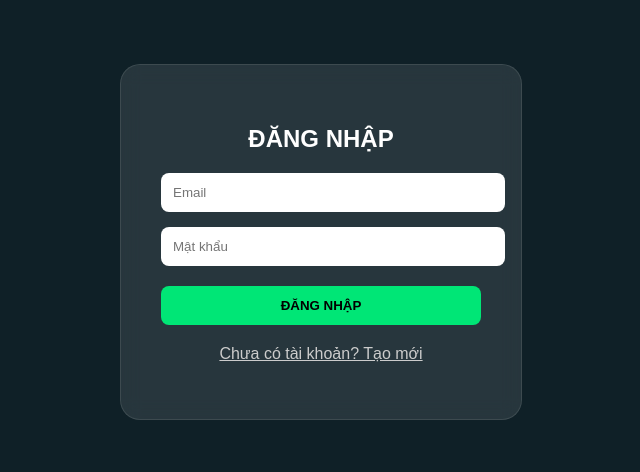
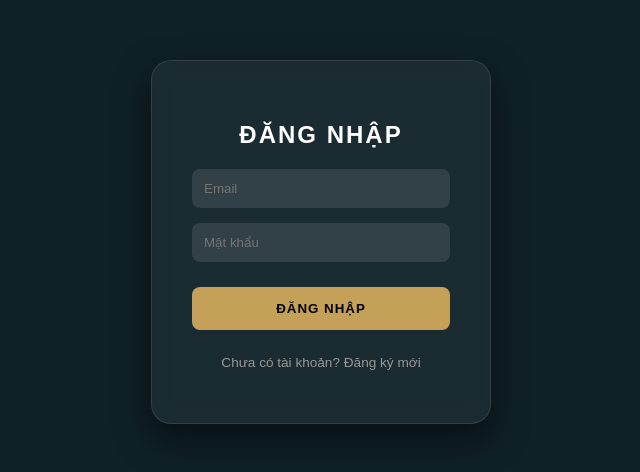
Before and after one commit to khanhpc/canhbaokhidoc, a React (Create React App) app: page /login in a window 1280 px wide. Shown: the part 158-630 px from the top of the page, without its empty margins (319-959 px from the left). Built offline with nearby package versions, Linux system fonts and the light colour scheme; no server answers.

Commit message:
13-4-2026

```diff
--- a/src/components/Auth.js
+++ b/src/components/Auth.js
@@ -9,34 +9,50 @@ import {
 function Auth() {
   const [email, setEmail] = useState("");
   const [pass, setPass] = useState("");
+  const [confirmPass, setConfirmPass] = useState(""); // State mới cho Xác nhận mật khẩu
   const [isRegister, setIsRegister] = useState(false);
+  const [isLoading, setIsLoading] = useState(false);
+  const [errMsg, setErrMsg] = useState("");
   const navigate = useNavigate();
 
   const handleAuth = async (e) => {
     e.preventDefault();
+
+    // 1. Lọc sạch khoảng trắng ở email
+    const cleanEmail = email.trim();
+
+    // 2. Kiểm tra mật khẩu nhập lại nếu đang ở chế độ Đăng ký
+    if (isRegister && pass !== confirmPass) {
+      setErrMsg("❌ Mật khẩu xác nhận không khớp!");
+      return; // Dừng lại luôn, không gọi Firebase nữa
+    }
+
+    setIsLoading(true);
+    setErrMsg("");
+
     try {
       if (isRegister) {
-        await createUserWithEmailAndPassword(auth, email, pass);
-        alert("Đăng ký thành công!");
+        await createUserWithEmailAndPassword(auth, cleanEmail, pass);
+        // Đăng ký xong thì chuyển trang luôn, không cần alert nữa cho mượt
       } else {
-        await signInWithEmailAndPassword(auth, email, pass);
+        await signInWithEmailAndPassword(auth, cleanEmail, pass);
       }
+      // 3. Thành công là chuyển trang luôn, component sẽ tự huỷ
       navigate("/");
     } catch (error) {
-      // --- SỬA ĐOẠN NÀY ĐỂ BÁO LỖI TIẾNG VIỆT ---
-      console.error("Lỗi đăng nhập:", error.code); // In mã lỗi ra xem cho chắc
+      console.error("Lỗi đăng nhập:", error.code);
+      if (error.code === 'auth/invalid-credential' || error.code === 'auth/user-not-found' || error.code === 'auth/wrong-password') {
+        setErrMsg("❌ Sai Email hoặc Mật khẩu! Vui lòng kiểm tra lại.");
+      } else if (error.code === 'auth/invalid-email') {
+        setErrMsg("❌ Định dạng Email không hợp lệ.");
+      } else if (error.code === 'auth/missing-password') {
+        setErrMsg("❌ Vui lòng nhập mật khẩu.");
+      } else {
+        setErrMsg("⚠️ Lỗi hệ thống: " + error.message);
+      }
 
-      if (error.code === 'auth/invalid-credential' || error.code === 'auth/user-not-found' || error.code === 'auth/wrong-password') {
-        alert("❌ Sai Email hoặc Mật khẩu! Vui lòng kiểm tra lại.");
-      } else if (error.code === 'auth/email-already-in-use') {
-        alert("⚠️ Email này đã được đăng ký rồi. Hãy chuyển sang Đăng nhập.");
-      } else if (error.code === 'auth/weak-password') {
-        alert("⚠️ Mật khẩu yếu quá (phải trên 6 ký tự).");
-      } else if (error.code === 'auth/too-many-requests') {
-        alert("⛔ Bạn thử sai nhiều quá. Hãy đợi một chút rồi thử lại.");
-      } else {
-        alert("Lỗi hệ thống: " + error.message);
-      }
+      // 4. Chỉ tắt Loading khi có lỗi (để người dùng còn bấm thử lại)
+      setIsLoading(false);
     }
   };
 
@@ -52,79 +68,132 @@ function Auth() {
         fontFamily: "sans-serif",
       }}
     >
+      <style>
+        {`
+          input:-webkit-autofill,
+          input:-webkit-autofill:hover,
+          input:-webkit-autofill:focus,
+          input:-webkit-autofill:active{
+              -webkit-box-shadow: 0 0 0 30px rgba(255,255,255,0.1) inset !important;
+              -webkit-text-fill-color: white !important;
+              transition: background-color 5000s ease-in-out 0s;
+          }
+        `}
+      </style>
+
       <form
         onSubmit={handleAuth}
         style={{
-          background: "rgba(255,255,255,0.1)",
+          background: "rgba(255,255,255,0.05)",
           padding: "40px",
           borderRadius: "20px",
-          width: "320px",
+          width: "100%",
+          maxWidth: "340px",
+          boxSizing: "border-box",
           backdropFilter: "blur(10px)",
           border: "1px solid rgba(255,255,255,0.1)",
+          boxShadow: "0 15px 35px rgba(0,0,0,0.5)",
+          transition: "all 0.3s ease", // Giúp hiệu ứng đổi Form mượt hơn
         }}
       >
-        <h2 style={{ textAlign: "center", marginBottom: "20px" }}>
+        <h2 style={{ textAlign: "center", marginBottom: "20px", letterSpacing: "2px" }}>
           {isRegister ? "ĐĂNG KÝ" : "ĐĂNG NHẬP"}
         </h2>
+
+        {errMsg && (
+          <div style={{
+            background: "rgba(255, 59, 48, 0.1)", color: "#ff3b30", padding: "10px",
+            borderRadius: "8px", marginBottom: "15px", fontSize: "0.85rem",
+            textAlign: "center", border: "1px solid rgba(255, 59, 48, 0.3)"
+          }}>
+            {errMsg}
+          </div>
+        )}
+
         <input
           type="email"
+          name="email"
+          autoComplete="username email"
           placeholder="Email"
           value={email}
           onChange={(e) => setEmail(e.target.value)}
+          disabled={isLoading}
           style={{
-            width: "100%",
-            padding: "12px",
-            marginBottom: "15px",
-            borderRadius: "8px",
-            border: "none",
+            width: "100%", padding: "12px", marginBottom: "15px",
+            borderRadius: "8px", border: "none", boxSizing: "border-box",
+            background: "rgba(255,255,255,0.1)", color: "#fff", outline: "none"
           }}
           required
         />
+
         <input
           type="password"
+          name="password"
+          autoComplete={isRegister ? "new-password" : "current-password"}
           placeholder="Mật khẩu"
           value={pass}
           onChange={(e) => setPass(e.target.value)}
+          disabled={isLoading}
           style={{
-            width: "100%",
-            padding: "12px",
-            marginBottom: "20px",
-            borderRadius: "8px",
-            border: "none",
+            width: "100%", padding: "12px",
+            marginBottom: isRegister ? "15px" : "25px", // Đổi khoảng cách tuỳ trạng thái
+            borderRadius: "8px", border: "none", boxSizing: "border-box",
+            background: "rgba(255,255,255,0.1)", color: "#fff", outline: "none"
           }}
           required
         />
+
+        {/* Ô XÁC NHẬN MẬT KHẨU - Chỉ hiện khi Đăng Ký */}
+        {isRegister && (
+          <input
+            type="password"
+            name="confirm-password"
+            autoComplete="new-password"
+            placeholder="Nhập lại mật khẩu"
+            value={confirmPass}
+            onChange={(e) => setConfirmPass(e.target.value)}
+            disabled={isLoading}
+            style={{
+              width: "100%", padding: "12px", marginBottom: "25px",
+              borderRadius: "8px", border: "none", boxSizing: "border-box",
+              background: "rgba(255,255,255,0.1)", color: "#fff", outline: "none"
+            }}
+            required={isRegister} // Cực quan trọng: Chuyển sang đăng nhập thì ko bắt buộc nhập ô này
+          />
+        )}
+
         <button
           type="submit"
+          disabled={isLoading}
           style={{
-            width: "100%",
-            padding: "12px",
-            background: "#00e676",
-            color: "#000",
-            border: "none",
-            borderRadius: "8px",
-            cursor: "pointer",
-            fontWeight: "bold",
+            width: "100%", padding: "14px",
+            background: isLoading ? "#555" : "#C5A059",
+            color: isLoading ? "#aaa" : "#000",
+            border: "none", borderRadius: "8px",
+            cursor: isLoading ? "not-allowed" : "pointer",
+            fontWeight: "bold", letterSpacing: "1px", transition: "all 0.3s"
           }}
         >
-          {isRegister ? "ĐĂNG KÝ NGAY" : "ĐĂNG NHẬP"}
+          {isLoading ? "ĐANG XỬ LÝ..." : (isRegister ? "TẠO TÀI KHOẢN" : "ĐĂNG NHẬP")}
         </button>
+
         <p
-          onClick={() => setIsRegister(!isRegister)}
+          onClick={() => {
+            if (!isLoading) {
+              setIsRegister(!isRegister);
+              setErrMsg(""); // Bấm chuyển qua lại thì xoá lỗi cũ đi cho sạch
+            }
+          }}
           style={{
-            marginTop: "20px",
-            cursor: "pointer",
-            textAlign: "center",
-            color: "#ccc",
-            textDecoration: "underline",
+            marginTop: "25px", cursor: isLoading ? "default" : "pointer",
+            textAlign: "center", color: "#999", fontSize: "0.85rem"
           }}
         >
-          {isRegister
-            ? "Đã có tài khoản? Đăng nhập"
-            : "Chưa có tài khoản? Tạo mới"}
+          {isRegister ? "Đã có tài khoản? Đăng nhập ngay" : "Chưa có tài khoản? Đăng ký mới"}
         </p>
       </form>
     </div>
   );
 }
+
 export default Auth;
--- a/src/components/Dashboard.js
+++ b/src/components/Dashboard.js
@@ -4,7 +4,6 @@ import { ref, onValue, set, push, remove } from "firebase/database";
 import { signOut } from "firebase/auth";
 import SensorCard from "./SensorCard";
 
-// --- 1. DEVICE ITEM (ĐÃ SỬA XÓA SẠCH + CĂN CHỈNH ĐẸP) ---
 const DeviceItem = ({ deviceId, deviceName, userId, onViewKey }) => {
   const [deviceData, setDeviceData] = useState(null);
 
@@ -16,17 +15,14 @@ const DeviceItem = ({ deviceId, deviceName, userId, onViewKey }) => {
     return () => unsubscribe();
   }, [deviceId]);
 
-  // --- HÀM XÓA MỚI (XÓA CẢ GỐC LẪN NGỌN) ---
   const handleDelete = () => {
     if (
       window.confirm(
         `CẢNH BÁO: Bạn có chắc muốn xóa VĨNH VIỄN thiết bị "${deviceName}"?\nDữ liệu trên Firebase cũng sẽ mất!`,
       )
     ) {
-      // 1. Xóa liên kết trong tài khoản User
       remove(ref(db, `users/${userId}/${deviceId}`));
 
-      // 2. Xóa luôn dữ liệu gốc trong nhánh devices
       remove(ref(db, `devices/${deviceId}`));
     }
   };
@@ -48,7 +44,6 @@ const DeviceItem = ({ deviceId, deviceName, userId, onViewKey }) => {
     ? Number(deviceData.smokeLevel).toFixed(1)
     : 0;
 
-  // Style đặc biệt khi cháy
   const containerStyle = isDanger
     ? {
         ...styles.cardContainer,
@@ -378,7 +373,6 @@ function Dashboard({ user }) {
   );
 }
 
-// --- CSS STYLES (ĐÃ CĂN CHỈNH THẲNG HÀNG) ---
 const styles = {
   pageWrapper: {
     background: "#1c1c1d",
@@ -424,7 +418,6 @@ const styles = {
     gap: "20px",
   },
 
-  // CARD CONTAINER
   cardContainer: {
     background: "#1e1e1e",
     padding: "20px",
@@ -457,12 +450,11 @@ const styles = {
     borderRadius: "15px",
     display: "flex",
     flexDirection: "column",
-    gap: "10px", // Cách nhau 10px
+    gap: "10px",
   },
-  // Mỗi hàng control (Dùng Flex Row)
   controlRow: {
     display: "flex",
-    gap: "10px", // Các nút cách nhau 10px
+    gap: "10px",
   },
 
   miniBtn: {
@@ -476,7 +468,6 @@ const styles = {
     cursor: "pointer",
   },
 
-  // CÁC NÚT BẤM (Dùng flex: 1 để tự co giãn đều nhau)
   viewKeyBtn: {
     flex: 1, // Tự giãn đều
     padding: "10px",
@@ -489,7 +480,7 @@ const styles = {
     cursor: "pointer",
   },
   deleteBtn: {
-    width: "100%", // Nút xóa full chiều ngang
+    width: "100%",
     padding: "10px",
     background: "transparent",
     border: "1px solid #ff5252",
--- a/src/components/SensorCard.js
+++ b/src/components/SensorCard.js
@@ -1,127 +1,128 @@
-// src/components/SensorCard.js
 import React from 'react';
 
-// Bỏ title2 đi, chỉ cần title là đủ
-function SensorCard({ title, value, unit, isDanger }) {
-
-  let statusText = "";
-  let adviceList = [];
+const SensorCard = ({ title = "THIẾT BỊ", value = 0, unit = "%", isDanger = false }) => {
+  // 1. Xử lý Logic lời khuyên (Đảm bảo luôn có dữ liệu, không lo crash map)
+  let statusText = "🛡️ AN TOÀN";
+  let adviceList = ["✅ Hệ thống hoạt động ổn định.", "✅ Chỉ số trong ngưỡng cho phép."];
 
   if (isDanger) {
     statusText = "⚠️ NGUY HIỂM!";
-    if (title === "KHÍ GAS") {
+    // Chuyển title về chữ hoa để so sánh cho chính xác
+    const upperTitle = title.toUpperCase();
+    if (upperTitle.includes("GAS")) {
       adviceList = [
-            "🔥 CẢNH BÁO: RÒ RỈ KHÍ GAS ĐẬM ĐẶC!",
+        "🔥 CẢNH BÁO: RÒ RỈ KHÍ GAS!",
         "🚫 TUYỆT ĐỐI KHÔNG: Bật lửa, hút thuốc.",
-            "⚡ KHÔNG DÙNG ĐIỆN: Không bật tắt công tắc.",
-            "💨 MỞ CỬA NGAY: Thông gió toàn bộ khu vực.",
-            "📞 GỌI HỖ TRỢ: Gọi người thân hoặc thợ."
+        "⚡ KHÔNG DÙNG ĐIỆN: Tránh tia lửa điện.",
+        "💨 MỞ CỬA NGAY: Thông gió khu vực."
+      ];
+    } else {
+      adviceList = [
+        "🔥 CẢNH BÁO: PHÁT HIỆN LỬA/KHÓI!",
+        "🧯 DẬP LỬA NGAY: Dùng bình chữa cháy.",
+        "🏃 SƠ TÁN: Di chuyển đến nơi an toàn.",
+        "📞 GỌI 114: Nếu mất kiểm soát."
       ];
     }
-    else {
-        adviceList = [
-            "🔥 CẢNH BÁO: PHÁT HIỆN CÓ LỬA/KHÓI!",
-            "🧯 DẬP LỬA NGAY: Dùng bình chữa cháy.",
-            "🏃 SƠ TÁN: Đưa người già trẻ nhỏ ra ngoài.",
-            "📞 GỌI 114: Nếu đám cháy mất kiểm soát."
-        ];
-    }
-  } else {
-    statusText = "🛡️ AN TOÀN";
-    adviceList = [
-        "✅ Hệ thống hoạt động ổn định.",
-        "✅ Chỉ số trong ngưỡng cho phép."
-    ];
   }
 
-  const radius = 70;
-  const stroke = 15;
-  const normalizedRadius = radius - stroke * 2;
+  // 2. Tính toán SVG (Đã fix để không bị NaN)
+  const safeValue = isNaN(value) ? 0 : Math.min(Math.max(value, 0), 100);
+  const radius = 65;
+  const strokeWidth = 5;
+  const normalizedRadius = radius - strokeWidth;
   const circumference = normalizedRadius * 2 * Math.PI;
-  const strokeDashoffset = circumference - ((Math.min(value, 100) / 100) * circumference);
-
-  const color = isDanger ? '#ff5252' : '#00e676';
-  const shadowColor = isDanger ? 'rgba(255, 82, 82, 0.6)' : 'rgba(0, 230, 118, 0.4)';
+  const strokeDashoffset = circumference - (safeValue / 100) * circumference;
 
   return (
     <div style={{
-      background: 'rgba(255, 255, 255, 0.1)',
-      backdropFilter: 'blur(10px)',
+      background: 'linear-gradient(165deg, #121418 0%, #050505 100%)',
       borderRadius: '20px',
-      padding: '20px',
-      margin: '10px 0', // Giảm margin ngang về 0 để đỡ bị lệch trên đt
-
-      // --- SỬA CHỖ NÀY ĐỂ RESPONSIVE ---
-      width: '100%',        // Chiếm hết chiều rộng của khung chứa nó
-      maxWidth: '360px',    // Nhưng không to quá 360px (trên máy tính bảng)
+      padding: '25px 20px',
+      margin: '10px auto',
+      width: '95%',
+      maxWidth: '320px', // Bóp lại để không bị thô trên màn hình to
       boxSizing: 'border-box',
-      // --------------------------------
-
-      boxShadow: `0 8px 32px 0 rgba(0, 0, 0, 0.37)`,
-      border: `1px solid rgba(255, 255, 255, 0.18)`,
+      border: `1px solid ${isDanger ? 'rgba(255, 59, 48, 0.4)' : 'rgba(197, 160, 89, 0.2)'}`,
+      boxShadow: '0 20px 40px rgba(0,0,0,0.6)',
       display: 'flex',
       flexDirection: 'column',
       alignItems: 'center',
       position: 'relative',
-      overflow: 'hidden',
-      transition: 'all 0.3s ease'
+      fontFamily: '-apple-system, system-ui, sans-serif',
+      overflow: 'hidden'
     }}>
 
+      {/* Chỉ báo Danger phía trên */}
       {isDanger && (
         <div style={{
-          position: 'absolute', top: 0, left: 0, right: 0, bottom: 0,
-          backgroundColor: 'rgba(255, 0, 0, 0.15)',
-          animation: 'pulse 0.8s infinite alternate',
-          zIndex: 0
+          position: 'absolute', top: 0, left: 0, width: '100%', height: '3px',
+          background: 'linear-gradient(90deg, transparent, #ff3b30, transparent)',
+          boxShadow: '0 0 10px #ff3b30', zIndex: 1
         }} />
       )}
 
+      {/* Header */}
+      <div style={{ width: '100%', display: 'flex', justifyContent: 'space-between', marginBottom: '20px' }}>
+        <span style={{ color: '#666', fontSize: '0.6rem', letterSpacing: '2px', textTransform: 'uppercase', fontWeight: 'bold' }}>
+          MONITOR
+        </span>
+        <span style={{ color: isDanger ? '#ff3b30' : '#C5A059', fontSize: '0.6rem', fontWeight: 'bold' }}>
+          ● LIVE
+        </span>
+      </div>
+
       <h3 style={{
-        color: '#ffffff', fontSize: '1.2rem', marginBottom: '20px', letterSpacing: '1px',
-        textTransform: 'uppercase', borderBottom: '1px solid rgba(255,255,255,0.2)',
-        paddingBottom: '10px', width: '100%', textAlign: 'center', zIndex: 2
+        color: '#fff', fontSize: '0.9rem', fontWeight: '500', marginBottom: '25px',
+        letterSpacing: '2px', textTransform: 'uppercase'
       }}>
         {title}
       </h3>
 
-      <div style={{ position: 'relative', width: '160px', height: '160px', zIndex: 2, marginBottom: '20px' }}>
-        <svg height="160" width="160" style={{ transform: 'rotate(-90deg)' }}>
-          <circle stroke="rgba(255, 255, 255, 0.1)" strokeWidth={stroke} fill="transparent" r={normalizedRadius} cx="80" cy="80" />
-          <circle stroke={color} strokeWidth={stroke} strokeDasharray={circumference + ' ' + circumference}
-            style={{ strokeDashoffset, transition: 'stroke-dashoffset 0.5s ease-in-out', filter: `drop-shadow(0 0 10px ${color})` }}
-            strokeLinecap="round" fill="transparent" r={normalizedRadius} cx="80" cy="80"
+      {/* Vòng Gauge đã tinh chỉnh */}
+      <div style={{ position: 'relative', width: '130px', height: '130px', marginBottom: '25px' }}>
+        <svg height="130" width="130" style={{ transform: 'rotate(-90deg)' }}>
+          <circle stroke="#1a1c1e" strokeWidth={strokeWidth} fill="transparent" r={normalizedRadius} cx="65" cy="65" />
+          <circle
+            stroke={isDanger ? '#ff3b30' : '#C5A059'}
+            strokeWidth={strokeWidth}
+            strokeDasharray={circumference + ' ' + circumference}
+            style={{
+              strokeDashoffset,
+              transition: 'stroke-dashoffset 1s cubic-bezier(0.4, 0, 0.2, 1)'
+            }}
+            strokeLinecap="butt" fill="transparent" r={normalizedRadius} cx="65" cy="65"
           />
         </svg>
         <div style={{ position: 'absolute', top: '50%', left: '50%', transform: 'translate(-50%, -50%)', textAlign: 'center' }}>
-          <div style={{ fontSize: '2.5rem', fontWeight: 'bold', color: '#fff' }}>{value}</div>
-          <div style={{ fontSize: '1rem', color: '#ccc' }}>{unit}</div>
+          <div style={{ fontSize: '2.4rem', fontWeight: '200', color: '#fff' }}>{safeValue}</div>
+          <div style={{ fontSize: '0.6rem', color: '#555', textTransform: 'uppercase', letterSpacing: '1px' }}>{unit}</div>
         </div>
       </div>
 
+      {/* Trạng thái */}
       <div style={{
-          marginBottom: '15px', padding: '5px 20px', borderRadius: '50px',
-          fontWeight: 'bold', background: isDanger ? 'rgba(255, 82, 82, 0.2)' : 'rgba(0, 230, 118, 0.2)',
-          color: color, border: `1px solid ${color}`, zIndex: 2, textTransform: 'uppercase',
-          boxShadow: `0 0 10px ${shadowColor}`
+        padding: '6px 16px', borderRadius: '4px', fontSize: '0.7rem',
+        background: isDanger ? 'rgba(255, 59, 48, 0.1)' : 'transparent',
+        color: isDanger ? '#ff3b30' : '#C5A059',
+        border: `1px solid ${isDanger ? '#ff3b30' : '#333'}`,
+        marginBottom: '20px', letterSpacing: '1.5px', fontWeight: '600'
       }}>
         {statusText}
       </div>
 
-      <div style={{
-          width: '100%', backgroundColor: isDanger ? 'rgba(0, 0, 0, 0.4)' : 'rgba(255, 255, 255, 0.05)',
-          borderRadius: '10px', padding: '15px', zIndex: 2,
-          border: isDanger ? '1px solid #ff5252' : 'none', boxSizing: 'border-box'
-      }}>
+      {/* Lời khuyên */}
+      <div style={{ width: '100%', display: 'flex', flexDirection: 'column', gap: '8px' }}>
         {adviceList.map((item, index) => (
           <div key={index} style={{
-                color: isDanger ? '#ffcdd2' : '#e0f2f1', fontSize: '0.9rem', marginBottom: '8px',
-                textAlign: 'left', lineHeight: '1.4', display: 'flex', alignItems: 'start'
+            color: '#999', fontSize: '0.75rem', lineHeight: '1.4',
+            padding: '10px', background: 'rgba(255,255,255,0.02)', borderRadius: '8px',
+            borderLeft: `2px solid ${isDanger ? '#ff3b30' : '#C5A059'}`,
           }}>
-                <span style={{ marginRight: '8px', color: color }}>•</span> {item}
+            {item}
           </div>
         ))}
       </div>
-      <style>{`@keyframes pulse { 0% { opacity: 0.3; } 100% { opacity: 0.8; } }`}</style>
     </div>
   );
 }
--- a/src/firebase.js
+++ b/src/firebase.js
@@ -13,9 +13,7 @@ const firebaseConfig = {
   measurementId: "G-SQVGB49CEW"
 };
 
-// Khởi tạo app
 const app = initializeApp(firebaseConfig);
 
-// Xuất biến 'db' ra để App.js sử dụng
 export const db = getDatabase(app);
 export const auth = getAuth(app);
```
Also changed, not shown: public/index.html (+15 -4 lines), public/sw.js (added, +33 -0 lines), public/manifest.json, 1 other file (tests, documents, lock files or other folders). Lines whose indentation alone changed are shown as unchanged.
